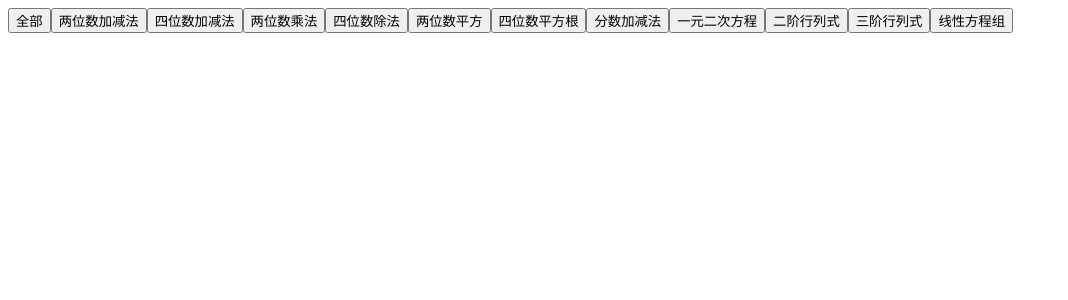
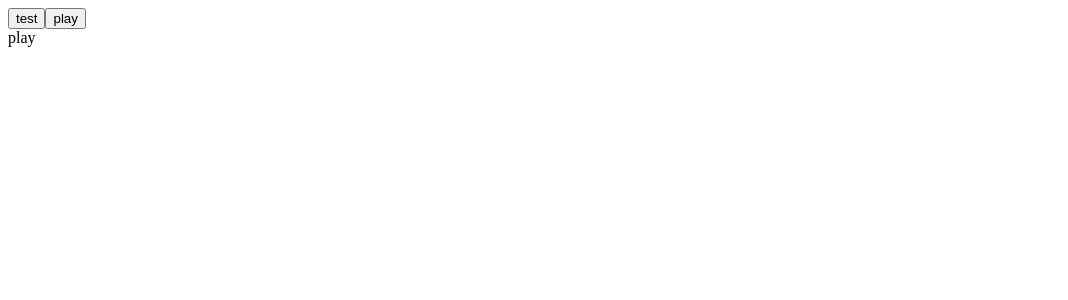
Before and after one commit to flaribbit/i-love-math, a Vue app: page /play in a window 1280 px wide. Shown: the top 300 px of the page, without its empty margins (0-1068 px from the left). Built offline with nearby package versions, Linux system fonts and the light colour scheme.

Commit message:
加个router

```diff
--- a/package.json
+++ b/package.json
@@ -8,7 +8,8 @@
     "preview": "vite preview"
   },
   "dependencies": {
-    "vue": "^3.2.25"
+    "vue": "^3.2.25",
+    "vue-router": "4"
   },
   "devDependencies": {
     "@vitejs/plugin-vue": "^2.3.3",
--- a/src/App.vue
+++ b/src/App.vue
@@ -1,9 +1,16 @@
 <script setup lang="ts">
-import TestVue from './components/Test.vue';
+import { useRouter } from 'vue-router'
+const router = useRouter()
 </script>
 
 <template>
-  <TestVue />
+  <div>
+    <button @click="router.replace('/')">test</button>
+    <button @click="router.replace('/play')">play</button>
+  </div>
+  <div>
+    <router-view></router-view>
+  </div>
 </template>
 
 <style>
--- a/src/components/Play.vue
+++ b/src/components/Play.vue
@@ -0,0 +1,3 @@
+<template>
+  <div>play</div>
+</template>
--- a/src/main.ts
+++ b/src/main.ts
@@ -1,4 +1,5 @@
 import { createApp } from 'vue'
+import { router } from './router'
 import App from './App.vue'
 
-createApp(App).mount('#app')
+createApp(App).use(router).mount('#app')
```
Also changed, not shown: src/router.ts (added, +13 -0 lines), 1 other file (tests, documents, lock files or other folders).
